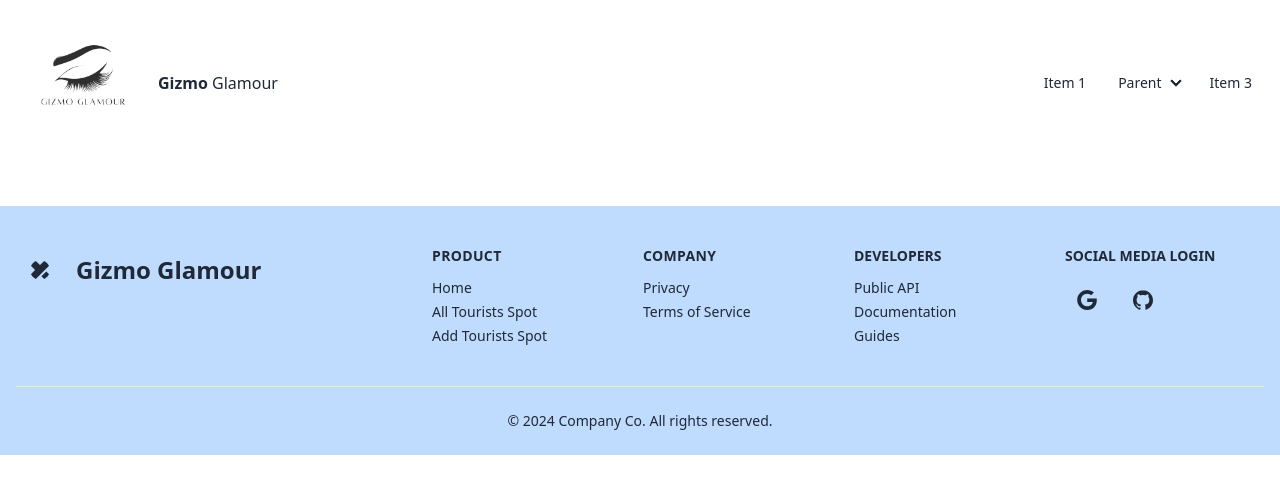
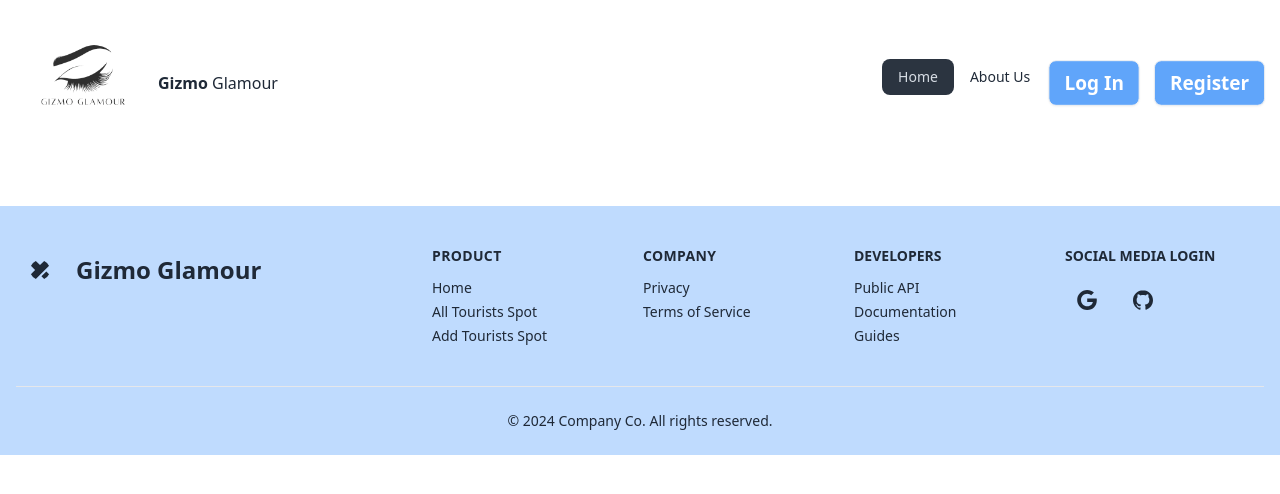
Before and after one commit to MimChowdhury66/Gizmo-Glamour-client, a React (Vite) app: page / in a window 1280 px wide. Shown: the top 494 px of the page. Built offline with nearby package versions, Linux system fonts and the light colour scheme; no server answers.

Commit message:
user-created

```diff
--- a/package.json
+++ b/package.json
@@ -18,6 +18,7 @@
     "react-hook-form": "^7.52.2",
     "react-router-dom": "^6.26.1",
     "react-toastify": "^10.0.5",
+    "react-tooltip": "^5.28.0",
     "sort-by": "^1.2.0"
   },
   "devDependencies": {
--- a/src/components/Login/Login.jsx
+++ b/src/components/Login/Login.jsx
@@ -43,7 +43,7 @@ const Login = () => {
             })
     }
     return (
-        <div className="mt-3">
+        <div className="mt-3 p-5">
 
             <div className="container mx-auto  w-full max-w-md p-8 space-y-3 rounded-xl bg-slate-200 ">
                 <h1 className="text-2xl font-bold text-center">Please Login Here</h1>
--- a/src/components/Nav/Nav.jsx
+++ b/src/components/Nav/Nav.jsx
@@ -1,6 +1,10 @@
-import React from 'react';
+import React, { useContext } from 'react';
+import { AuthContext } from '../../AuthProvider/AuthProvider';
+import { Link, NavLink } from 'react-router-dom';
+import { Tooltip } from 'react-tooltip'
 
 const Nav = () => {
+    const { logout, user } = useContext(AuthContext);
     return (
         <div>
             <div className="navbar bg-base-100">
@@ -23,15 +27,29 @@ const Nav = () => {
                         <ul
                             tabIndex={0}
                             className="menu menu-sm dropdown-content bg-base-100 rounded-box z-[1] mt-3 w-52 p-2 shadow">
-                            <li><a>Item 1</a></li>
-                            <li>
-                                <a>Parent</a>
-                                <ul className="p-2">
-                                    <li><a>Submenu 1</a></li>
-                                    <li><a>Submenu 2</a></li>
-                                </ul>
-                            </li>
-                            <li><a>Item 3</a></li>
+                            <li><NavLink to="/">Home</NavLink></li>
+                            <li><NavLink to="/about">About Us</NavLink></li>
+                            <Tooltip id="my-tooltip" />
+                            {
+                                user ? <div data-tooltip-id="my-tooltip" data-tooltip-place="right" data-tooltip-content={user?.displayName || 'name not found'} className="dropdown dropdown-end  z-[4]" >
+                                    <label tabIndex={0} className="btn btn-ghost btn-circle avatar " >
+                                        <div className="w-10 rounded-full "  >
+                                            <img src={user?.photoURL || 'https://avatars.githubusercontent.com/u/86664820?v=4'} alt="" />
+
+                                        </div>
+                                    </label>
+                                    <ul tabIndex={0} className="dropdown-content z-[4] menu p-2 shadow bg-base-100 rounded-box w-52">
+                                        <li><button onClick={logout} className="btn btn-sm btn-ghost">Logout</button></li>
+                                    </ul>
+                                </div> :
+
+
+                                    <div className="flex gap-2 ">
+                                        <Link to='/login'><button className="btn lg:text-xl text-white  bg-blue-400 ">Log In</button></Link>
+                                        <Link to='/register'><button className="btn lg:text-xl text-white bg-blue-400">Register</button></Link>
+                                    </div>
+
+                            }
                         </ul>
                     </div>
                     <img className='w-[90px] lg:w-[150px]' src="/public/Gizmo_Glamour.png" alt="" />
@@ -43,17 +61,29 @@ const Nav = () => {
                 </div>
                 <div className="navbar-end hidden lg:flex">
                     <ul className="menu menu-horizontal px-1">
-                        <li><a>Item 1</a></li>
-                        <li>
-                            <details>
-                                <summary>Parent</summary>
-                                <ul className="p-2">
-                                    <li><a>Submenu 1</a></li>
-                                    <li><a>Submenu 2</a></li>
+                        <li><NavLink to="/">Home</NavLink></li>
+                        <li><NavLink to="/about">About Us</NavLink></li>
+                        <Tooltip id="my-tooltip" />
+                        {
+                            user ? <div data-tooltip-id="my-tooltip" data-tooltip-place="top" data-tooltip-content={user?.displayName || 'name not found'} className="dropdown dropdown-end  z-[4]" >
+                                <label tabIndex={0} className="btn btn-ghost btn-circle avatar " >
+                                    <div className="w-10 rounded-full "  >
+                                        <img src={user?.photoURL || 'https://avatars.githubusercontent.com/u/86664820?v=4'} alt="" />
+
+                                    </div>
+                                </label>
+                                <ul tabIndex={0} className="dropdown-content z-[4] menu p-2 shadow bg-base-100 rounded-box w-52">
+                                    <li><button onClick={logout} className="btn btn-sm btn-ghost">Logout</button></li>
                                 </ul>
-                            </details>
-                        </li>
-                        <li><a>Item 3</a></li>
+                            </div> :
+
+
+                                <div className="flex gap-2 ">
+                                    <Link to='/login'><button className="btn lg:text-xl text-white  bg-blue-400 ">Log In</button></Link>
+                                    <Link to='/register'><button className="btn lg:text-xl text-white bg-blue-400">Register</button></Link>
+                                </div>
+
+                        }
                     </ul>
                 </div>
             </div>
--- a/src/components/Register/Register.jsx
+++ b/src/components/Register/Register.jsx
@@ -58,7 +58,7 @@ const Register = () => {
             })
     }
     return (
-        <div className="mt-3">
+        <div className="mt-3 p-5">
 
 
             <div className="container mx-auto  w-full max-w-md p-8 space-y-3 rounded-xl bg-slate-200 ">
```
Also changed, not shown: 1 other file (tests, documents, lock files or other folders).
